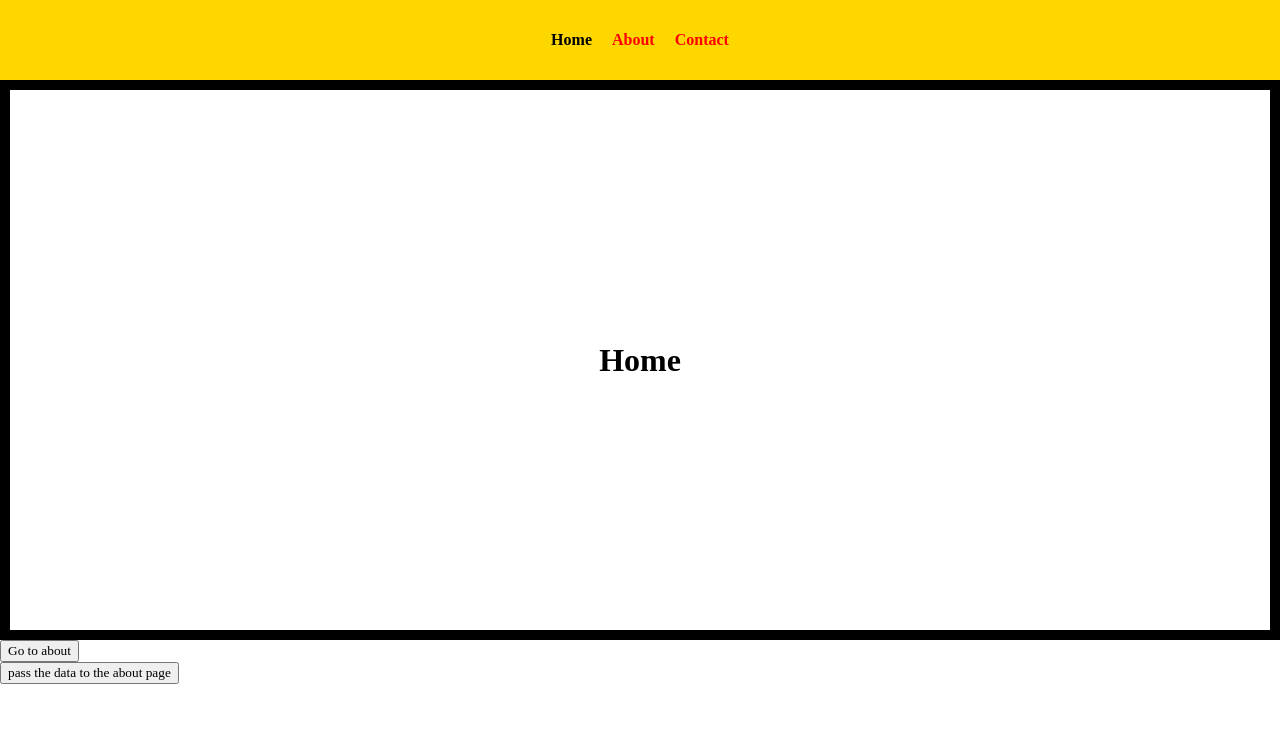
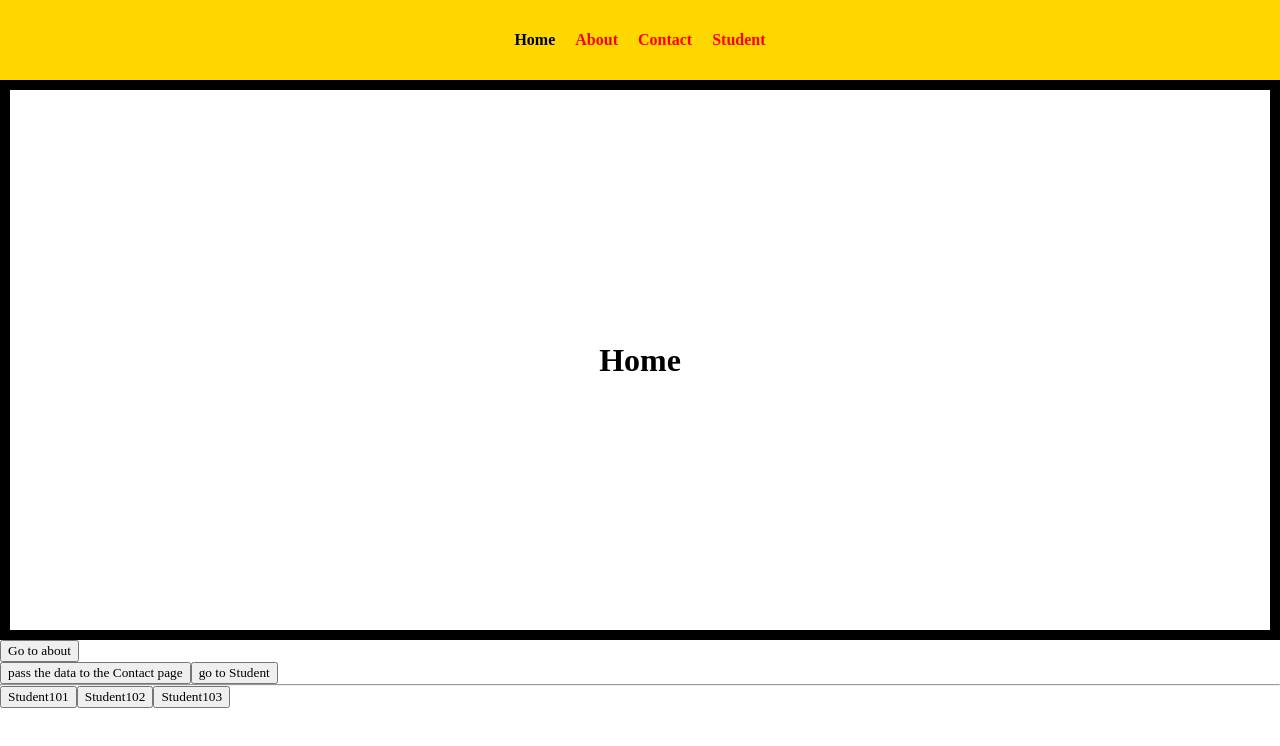
Before and after one commit to manideep-maturi/React-full-course, a React (Vite) app: page / in a window 1280 px wide. Shown: the top 746 px of the page. Built offline with nearby package versions, Linux system fonts and the light colour scheme.

Commit message:
React router update

```diff
--- a/src/App.jsx
+++ b/src/App.jsx
@@ -248,6 +248,7 @@ import Notfound from "./React Router/Notfound";
 import { Route, Routes } from "react-router-dom";
 import Navbar from "./React Router/Navbar";
 import "./navbar.css"
+import Student from "./React Router/Student";
 
 const App = () => {
   return<>
@@ -257,6 +258,7 @@ const App = () => {
       <Route path="/about" element={<About/>} />
       <Route path="/contact" element={<Contact/>} />
       <Route path="*" element={<Notfound/>} />
+      <Route path="/student/:id/:name" element={<Student/>}></Route>
     </Routes>
   </>;
 };
--- a/src/React Router/Contact.jsx
+++ b/src/React Router/Contact.jsx
@@ -2,9 +2,12 @@ import React from 'react'
 import { useLocation } from 'react-router-dom'
 
 const Contact = () => {
- let [] =useLocation()
+ let {state} =useLocation()
   return (
-    <><h1>Contact</h1></>
+    <><h1>Contact</h1>
+    <h1>email:{state?.email}</h1>
+    <h2>Password: {State?.password}</h2>
+    </>
   )
 }
 
--- a/src/React Router/Home.jsx
+++ b/src/React Router/Home.jsx
@@ -8,7 +8,12 @@ const Home = () => {
       <h1>Home</h1>
       <button onClick={()=>navigate("/about")}>Go to about </button>
       <br />
-      <button onClick={()=>navigate("/contact"),{state:{email:"manideep@gmail.com",password:"123456789"}}}>pass the data to the about page</button>
+      <button onClick={()=>navigate("/contact"),{state:{email:"manideep@gmail.com",password:"123456789"}}}>pass the data to the Contact page</button>
+      <button onClick={navigate("/student")}>go to Student</button>
+      <hr />
+      <button onClick={()=>navigate("./student/101/rahul")}>Student101</button>
+      <button onClick={()=>navigate("./student/102/pavan")}>Student102</button>
+      <button onClick={()=>navigate("./student/103/monty")}>Student103</button>
     </div>
   );
 };
--- a/src/React Router/Navbar.jsx
+++ b/src/React Router/Navbar.jsx
@@ -25,6 +25,7 @@ const Navbar = () => {
       <NavLink to={"./"}>Home</NavLink>
       <NavLink to={"./about"}>About</NavLink>
       <NavLink to={"./contact"}>Contact</NavLink>
+      <NavLink to={"./student"}>Student</NavLink>
     </nav>
   );
 };
--- /dev/null
+++ b/src/React Router/Student.jsx
@@ -0,0 +1,11 @@
+import React from 'react'
+import { useParams } from 'react-router-dom'
+
+const Student = () => {
+  let {id,name}=useParams()
+  return (
+    <h1>Student-{id}{name}</h1>
+  )
+}
+
+export default Student
```
